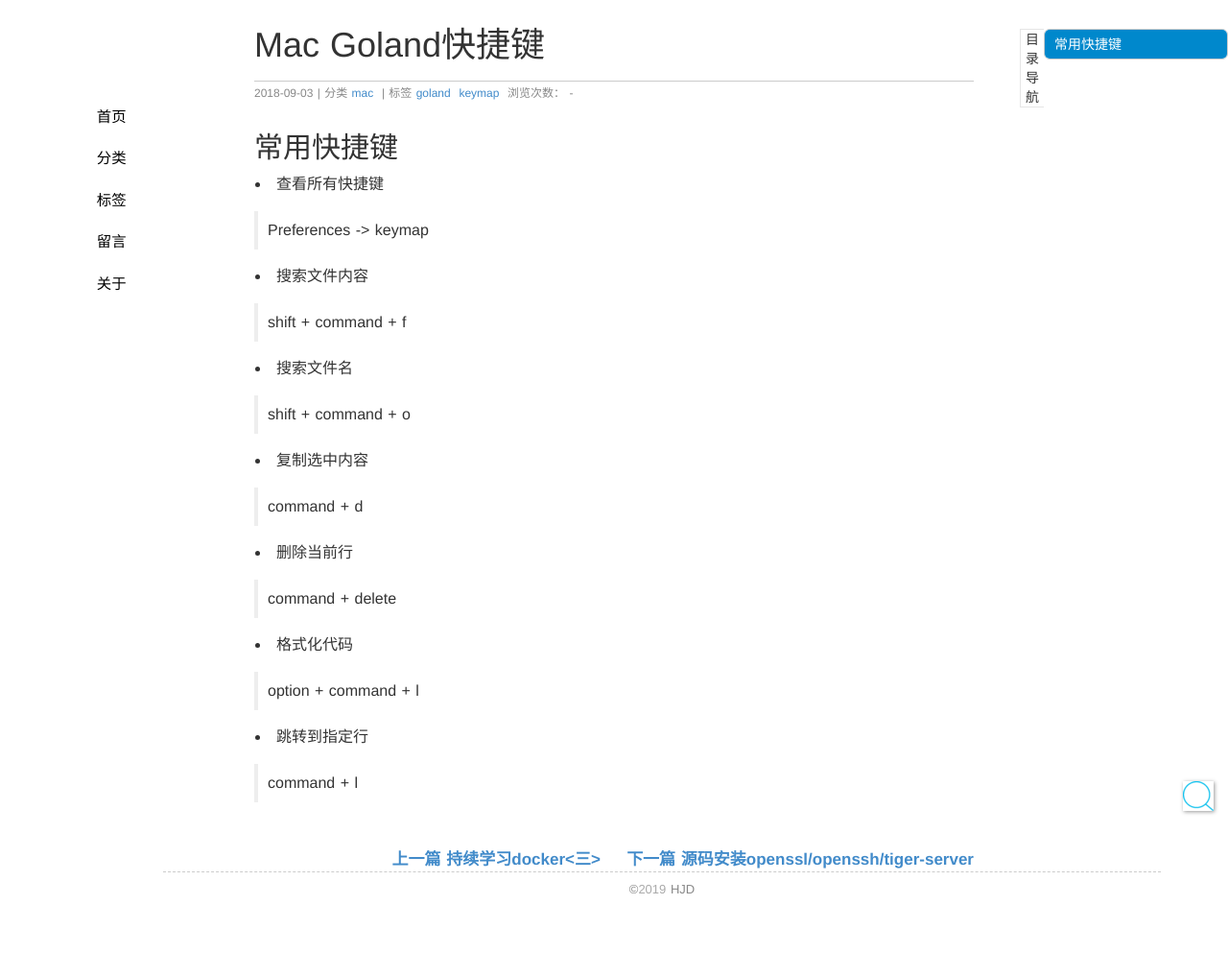
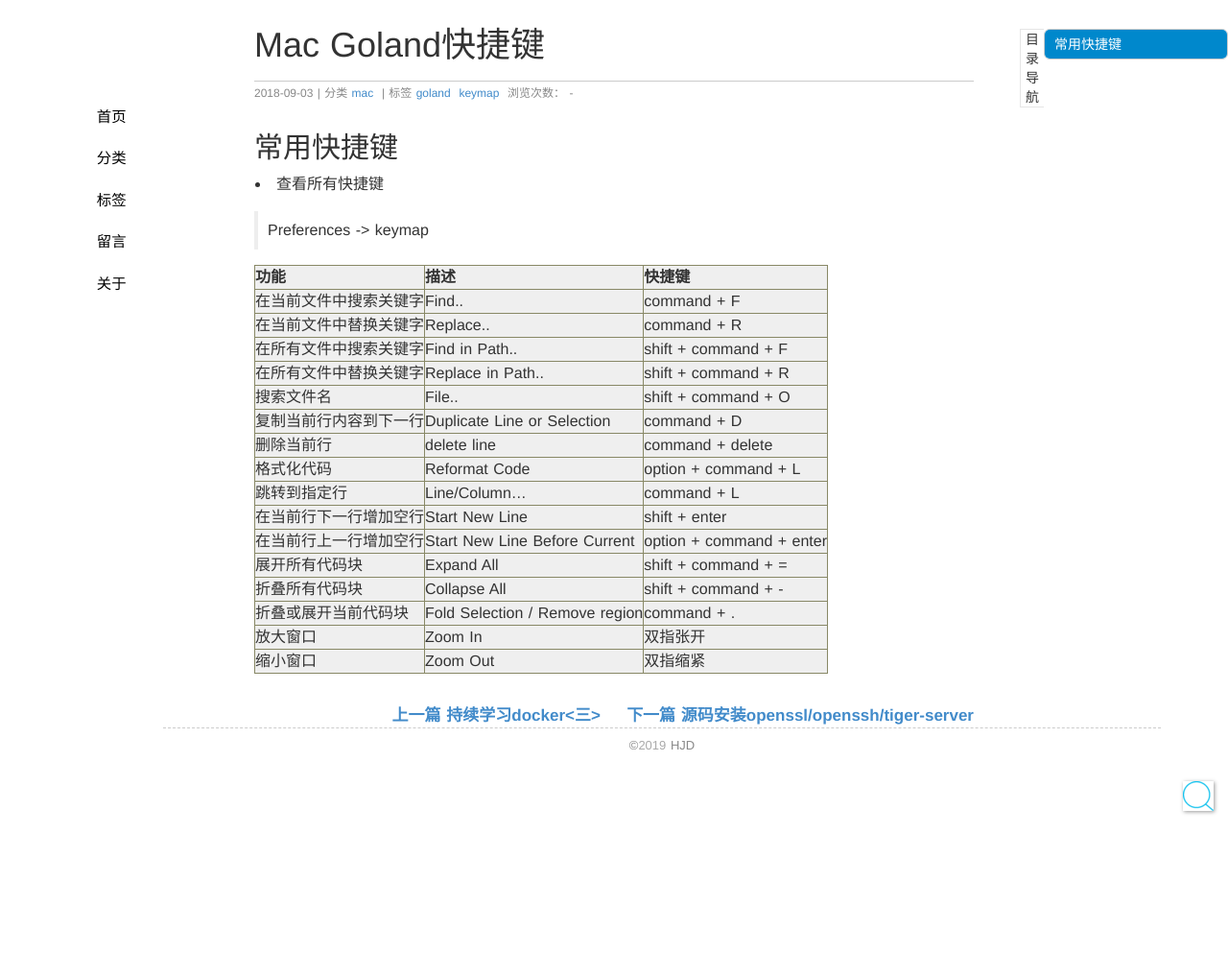
Before and after one commit to seekplum/seekplum.github.io, a Jekyll site: the page built from _posts/2018-09-03-mac-goland-keymap.md, in a window 1280 px wide. Shown: the whole page at 96% size. Built offline with Jekyll 4.4.1, drawn with Linux system fonts in a browser that asks for light colours; comment, search, counter and statistics services are not loaded; after the commit the page ends 920 px from its top, so only the background shows below that.

Commit message:
mac goland 快捷键

```diff
--- a/_posts/2018-09-03-mac-goland-keymap.md
+++ b/_posts/2018-09-03-mac-goland-keymap.md
@@ -6,30 +6,26 @@
 thread: mac
 ---
 ## 常用快捷键
+
 * 查看所有快捷键
 
 > Preferences -> keymap
 
-* 搜索文件内容
-
-> shift + command + f
-
-* 搜索文件名
-
-> shift + command + o
-
-* 复制选中内容
-
-> command + d
-
-* 删除当前行
-
-> command + delete
-
-* 格式化代码
-
-> option + command + l
-
-* 跳转到指定行
-
-> command + l
+|功能|描述|快捷键|
+|:---|:---|:---|
+|在当前文件中搜索关键字| Find..  | command + F |
+|在当前文件中替换关键字| Replace..  | command + R |
+|在所有文件中搜索关键字| Find in Path..  | shift + command + F |
+|在所有文件中替换关键字| Replace in Path..  | shift + command + R|
+|搜索文件名| File.. |  shift + command + O |
+|复制当前行内容到下一行| Duplicate Line or Selection | command + D |
+|删除当前行| delete line | command + delete |
+|格式化代码| Reformat Code | option + command + L |
+|跳转到指定行| Line/Column... | command + L |
+|在当前行下一行增加空行| Start New Line | shift + enter |
+|在当前行上一行增加空行| Start New Line Before Current | option + command + enter |
+|展开所有代码块| Expand All | shift + command + = |
+|折叠所有代码块| Collapse All | shift + command + - |
+|折叠或展开当前代码块| Fold Selection / Remove region | command + . |
+|放大窗口| Zoom In | 双指张开 |
+|缩小窗口| Zoom Out | 双指缩紧 |
```
